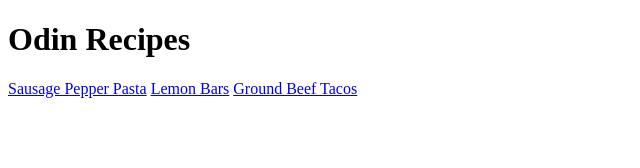
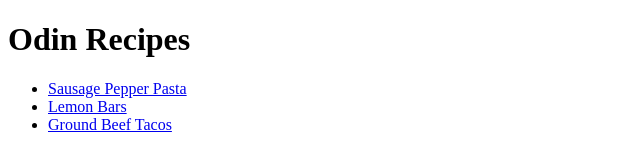
Before and after one commit to cameronfrench/odin-recipes, a plain HTML site: page index.html in a window 1280 px wide. Shown: the whole page, without its empty margins (0-640 px from the left). Drawn offline with Linux system fonts and the light colour scheme.

Commit message:
added ul to index html for the recipe links

```diff
--- a/index.html
+++ b/index.html
@@ -7,8 +7,10 @@
 </head>
 <body>
     <h1>Odin Recipes</h1>
-    <a href="recipes/sausage-pepper-pasta.html">Sausage Pepper Pasta</a>
-    <a href="recipes/lemon-bar.html">Lemon Bars</a>
-    <a href="recipes/beef-tacos.html">Ground Beef Tacos</a>
+    <ul>
+        <li><a href="recipes/sausage-pepper-pasta.html">Sausage Pepper Pasta</a></li>
+        <li><a href="recipes/lemon-bar.html">Lemon Bars</a></li>
+        <li><a href="recipes/beef-tacos.html">Ground Beef Tacos</a></li>
+    </ul>
 </body>
 </html>
```
